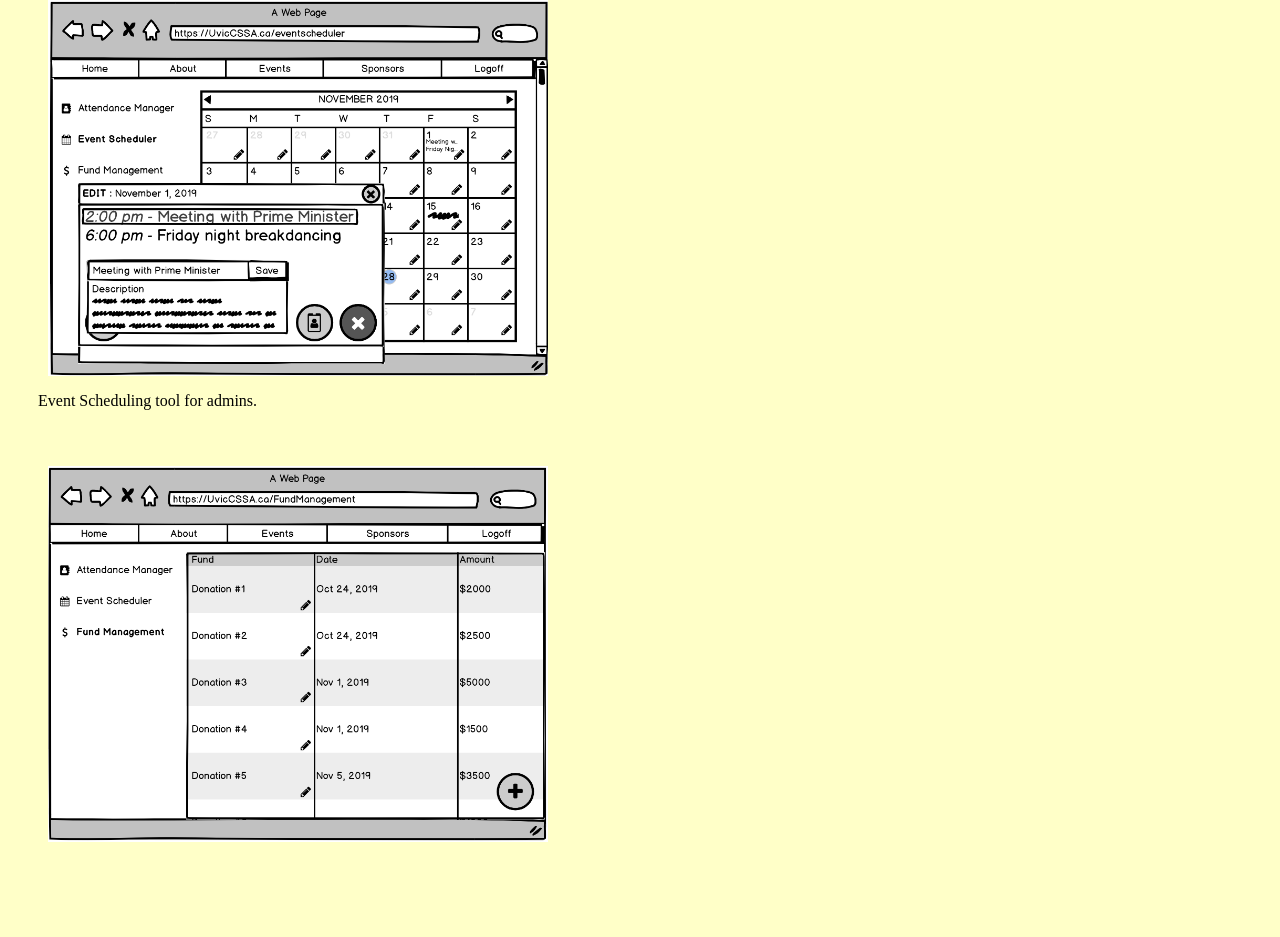
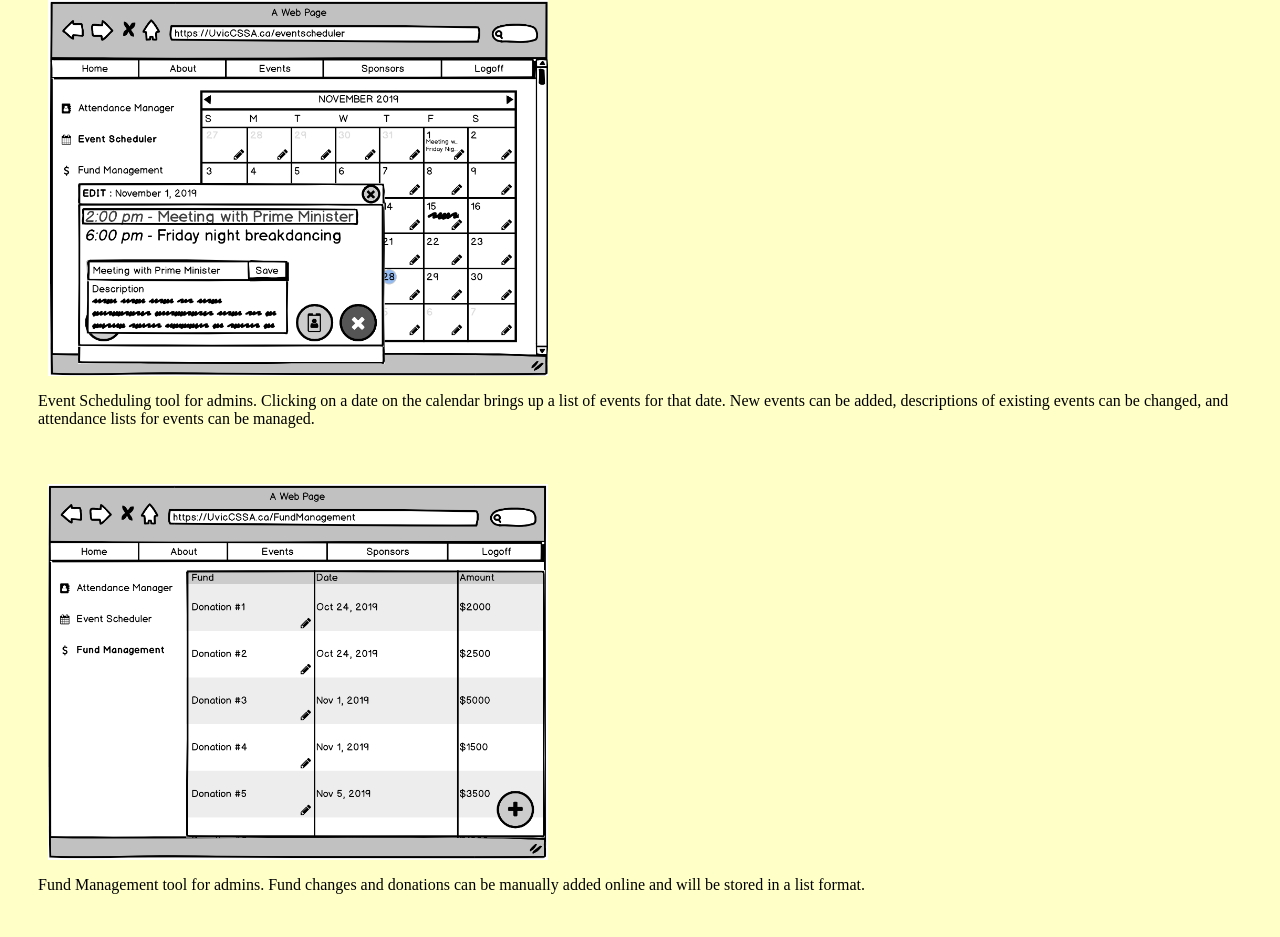
Before and after one commit to aidenbull/aidenbull.github.io, a plain HTML site: page index.html in a window 1280 px wide. Shown: the part 3179-4116 px from the top of the page. Before the commit the page ends 4093 px from the top, so only its background shows below. Drawn offline with Linux system fonts and the light colour scheme.

Commit message:
Update index.html

```diff
--- a/index.html
+++ b/index.html
@@ -80,7 +80,7 @@
     </div>
 
     <p class="desc">
-      Event Scheduling tool for admins.
+      Event Scheduling tool for admins. Clicking on a date on the calendar brings up a list of events for that date. New events can be added, descriptions of existing events can be changed, and attendance lists for events can be managed.
     </p>
 
     <div class="image">
@@ -88,7 +88,7 @@
     </div>
 
     <p class="desc">
-
+      Fund Management tool for admins. Fund changes and donations can be manually added online and will be stored in a list format.
     </p>
 
   </body>
```
